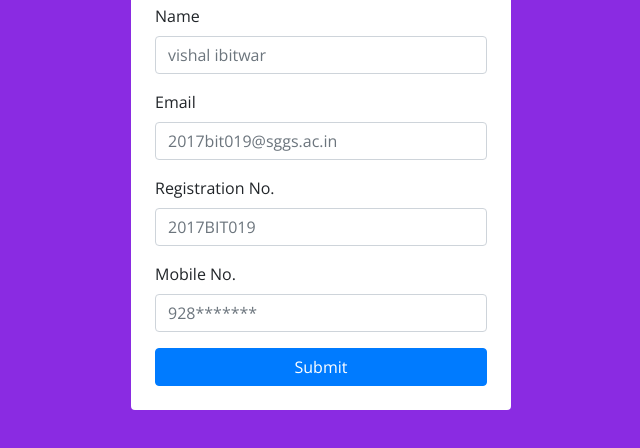
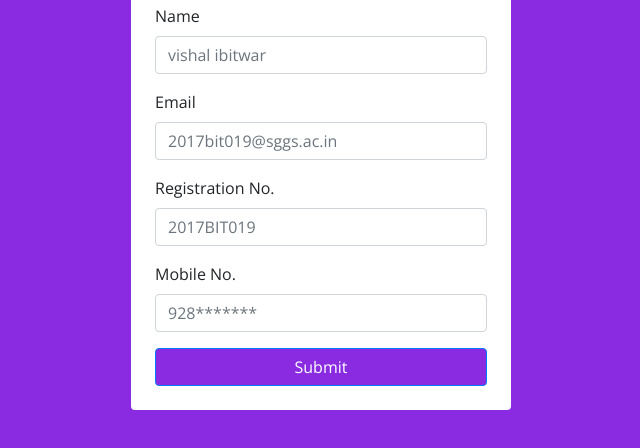
Before and after one commit to vishalibitwar/formValidation, a plain HTML site: page index.html in a window 1280 px wide. Shown: the part 138-586 px from the top of the page, without its empty margins (319-959 px from the left). Drawn offline with nearby package versions, Linux system fonts and the light colour scheme.

Commit message:
update btnColor

```diff
--- a/index.html
+++ b/index.html
@@ -64,6 +64,9 @@
        font-family: 'Open Sans', sans-serif;
        background-attachment: fixed;
     }
+    #submit{
+      background-color: blueviolet;
+    }
     h1{
       font-family: 'Open Sans Condensed', sans-serif;
     }
```
